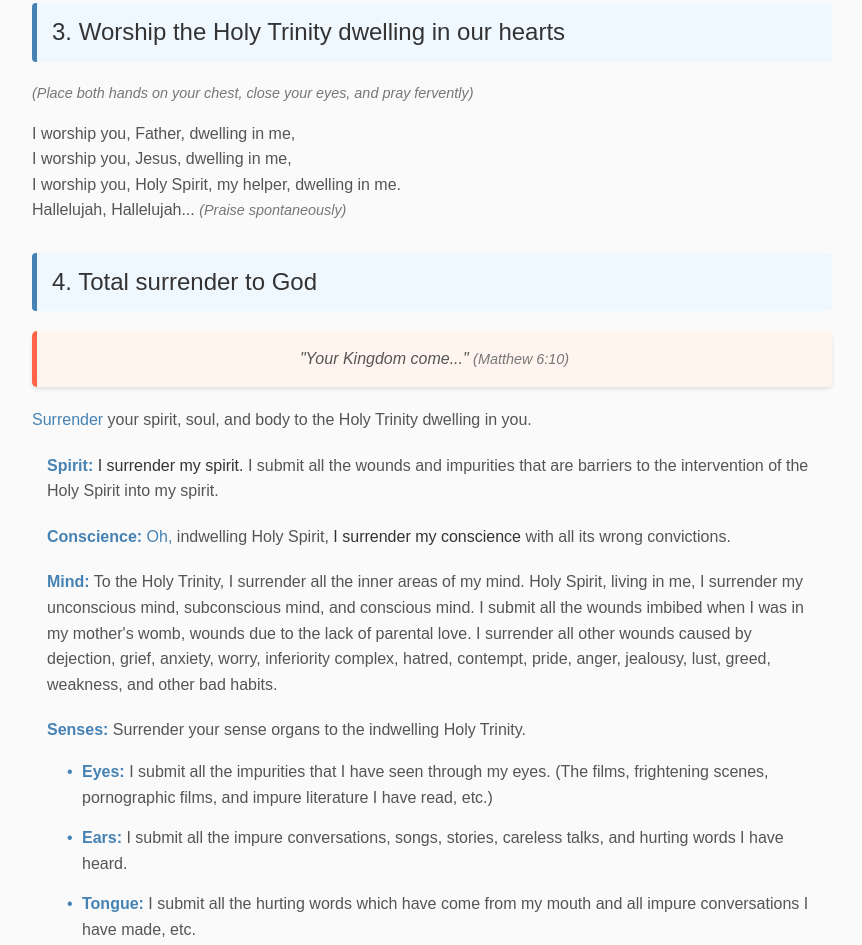
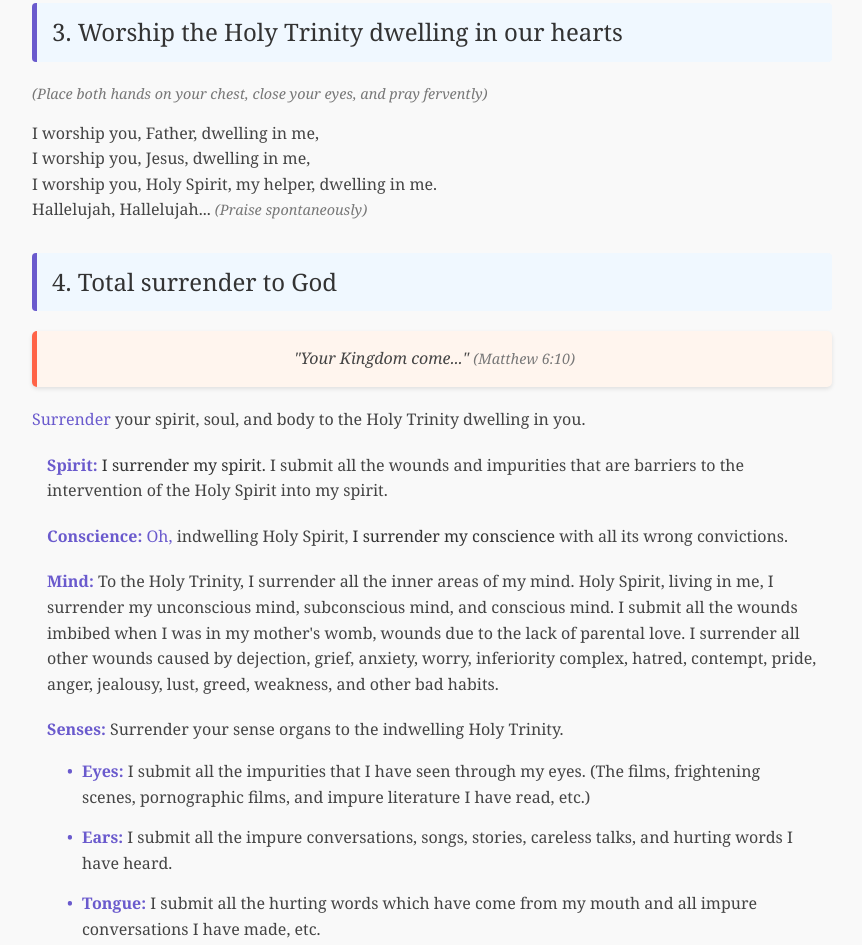
Before and after one commit to my-Jesus/personalprayer, a plain HTML site: page index.html in a window 1280 px wide. Shown: the part 830-1775 px from the top of the page, without its empty margins (208-1070 px from the left). Drawn offline with Linux system fonts and the light colour scheme.

Commit message:
Update index.html

```diff
--- a/index.html
+++ b/index.html
@@ -6,13 +6,13 @@
     <title>Personal Prayer for Spiritual Power</title>
     <style>
         body {
-            font-family: 'Arial', sans-serif;
+            font-family: 'Georgia', serif;
             line-height: 1.6;
-            color: #555;
+            color: #444;
             max-width: 800px;
             margin: 0 auto;
             padding: 20px;
-            background-color: #fafafa;
+            background-color: #f9f9f9;
         }
 
         header {
@@ -23,7 +23,7 @@
         }
 
         h1 {
-            color: #333;
+            color: #555;
             font-size: 2.5rem;
             margin: 20px 0;
         }
@@ -35,7 +35,7 @@
             background-color: #f0f8ff;
             color: #333;
             font-weight: normal;
-            border-left: 5px solid #4682b4;
+            border-left: 5px solid #6a5acd;
         }
 
         .scripture {
@@ -62,7 +62,7 @@
 
         .emphasis {
             font-weight: bold;
-            color: #4682b4;
+            color: #6a5acd;
         }
 
         ul {
@@ -80,7 +80,7 @@
             content: '•';
             position: absolute;
             left: 0;
-            color: #4682b4;
+            color: #6a5acd;
         }
 
         footer {
@@ -98,7 +98,7 @@
         }
 
         .action-word {
-            color: #4682b4;
+            color: #6a5acd;
         }
 
         .prayer-text {
```
